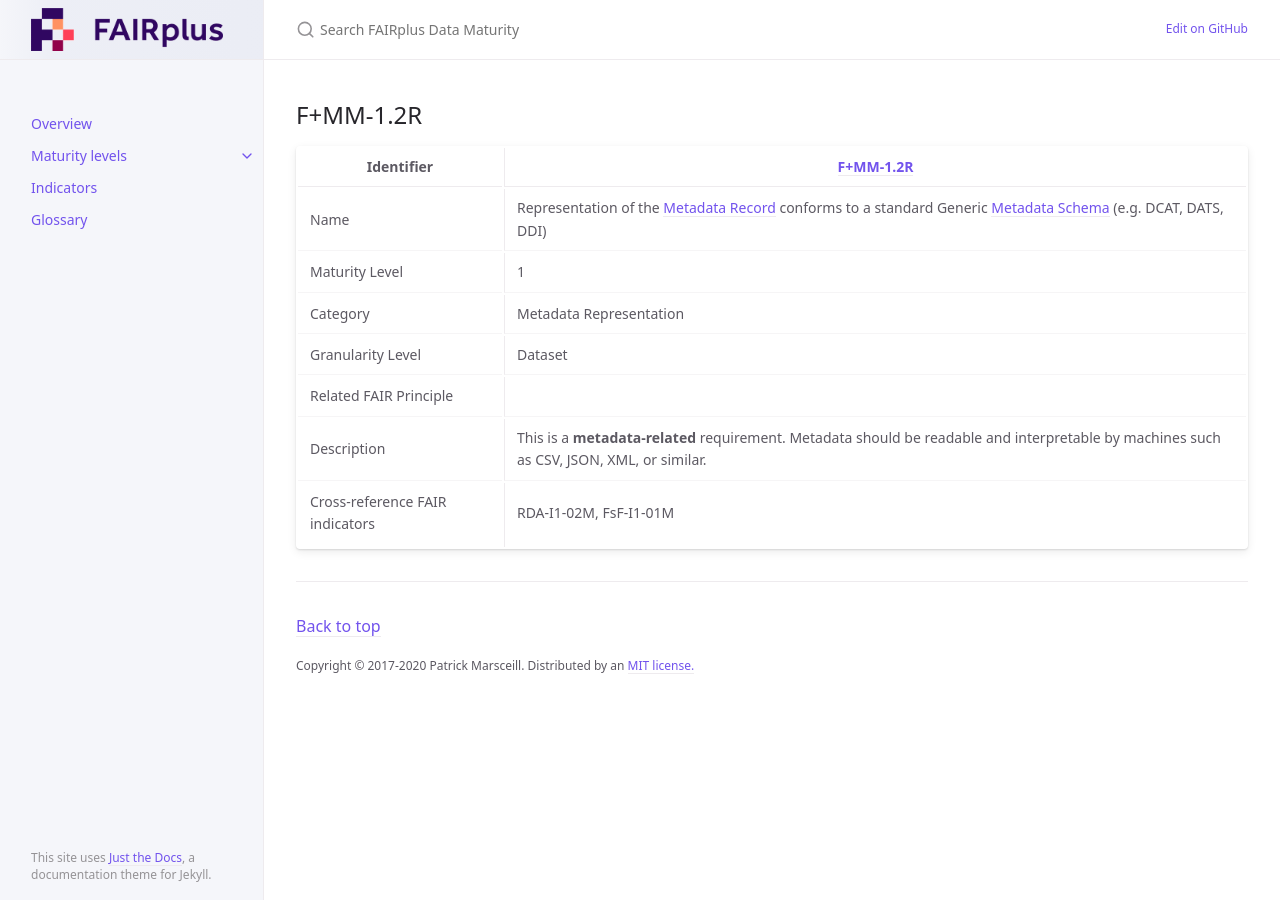
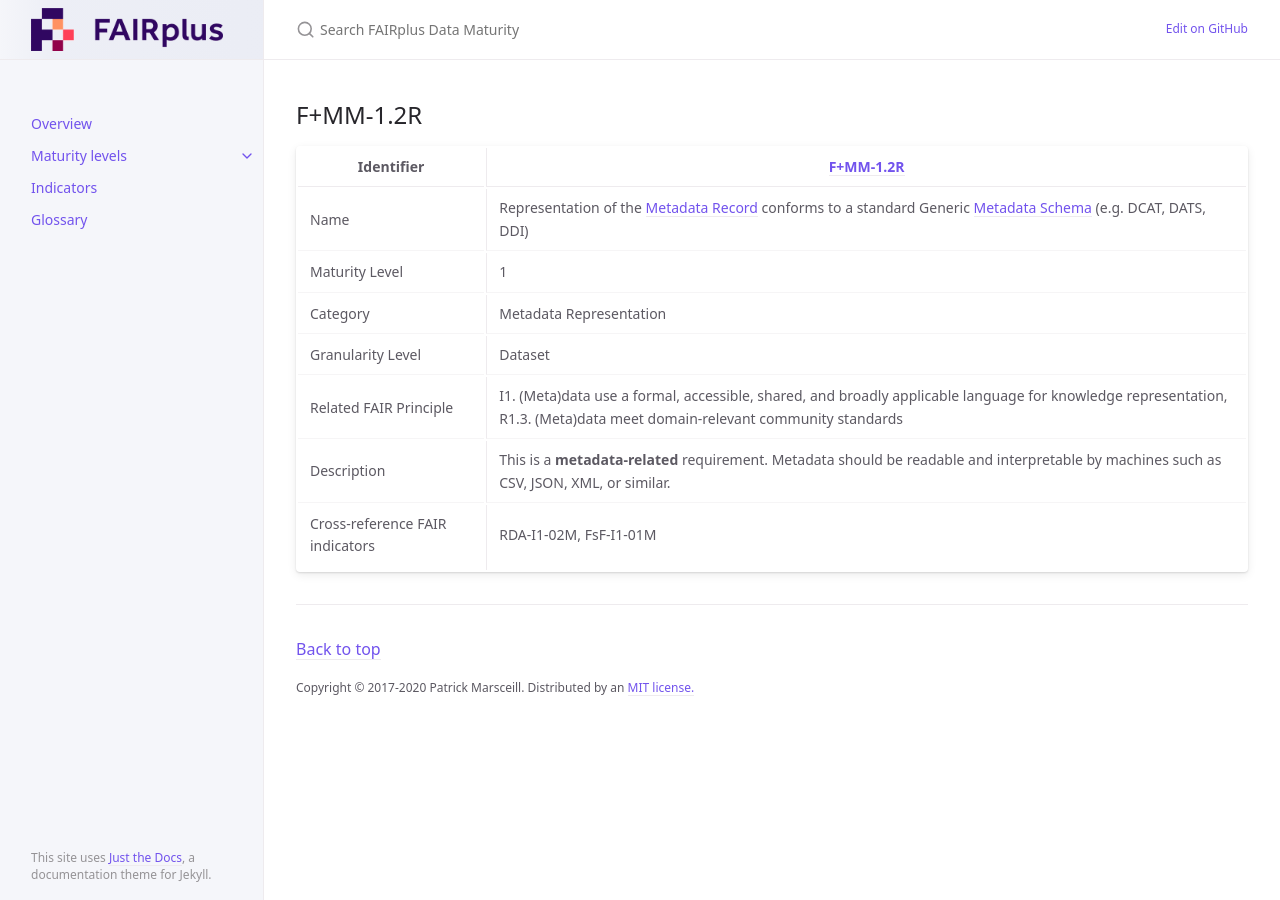
Before and after one commit to FAIRplus/Data-Maturity, a Jekyll site: the page built from docs/_indicators/B. F+MM-1.2R.md, in a window 1280 px wide. Built offline with Jekyll 4.4.1, drawn with Linux system fonts in a browser that asks for light colours.

Commit message:
Updated F+MM-1.2R
added related FAIR principles

```diff
--- a/docs/_indicators/B. F+MM-1.2R.md
+++ b/docs/_indicators/B. F+MM-1.2R.md
@@ -13,6 +13,6 @@ nav_exclude: True
 | Maturity Level | 1 |
 | Category | Metadata Representation |
 | Granularity Level | Dataset |
-| Related FAIR Principle | |
+| Related FAIR Principle | I1. (Meta)data use a formal, accessible, shared, and broadly applicable language for knowledge representation, R1.3. (Meta)data meet domain-relevant community standards |
 | Description |  This is a **metadata-related** requirement. Metadata should be readable and interpretable by machines such as CSV, JSON, XML, or similar. |
 | Cross-reference FAIR indicators | RDA-I1-02M, FsF-I1-01M |
```
